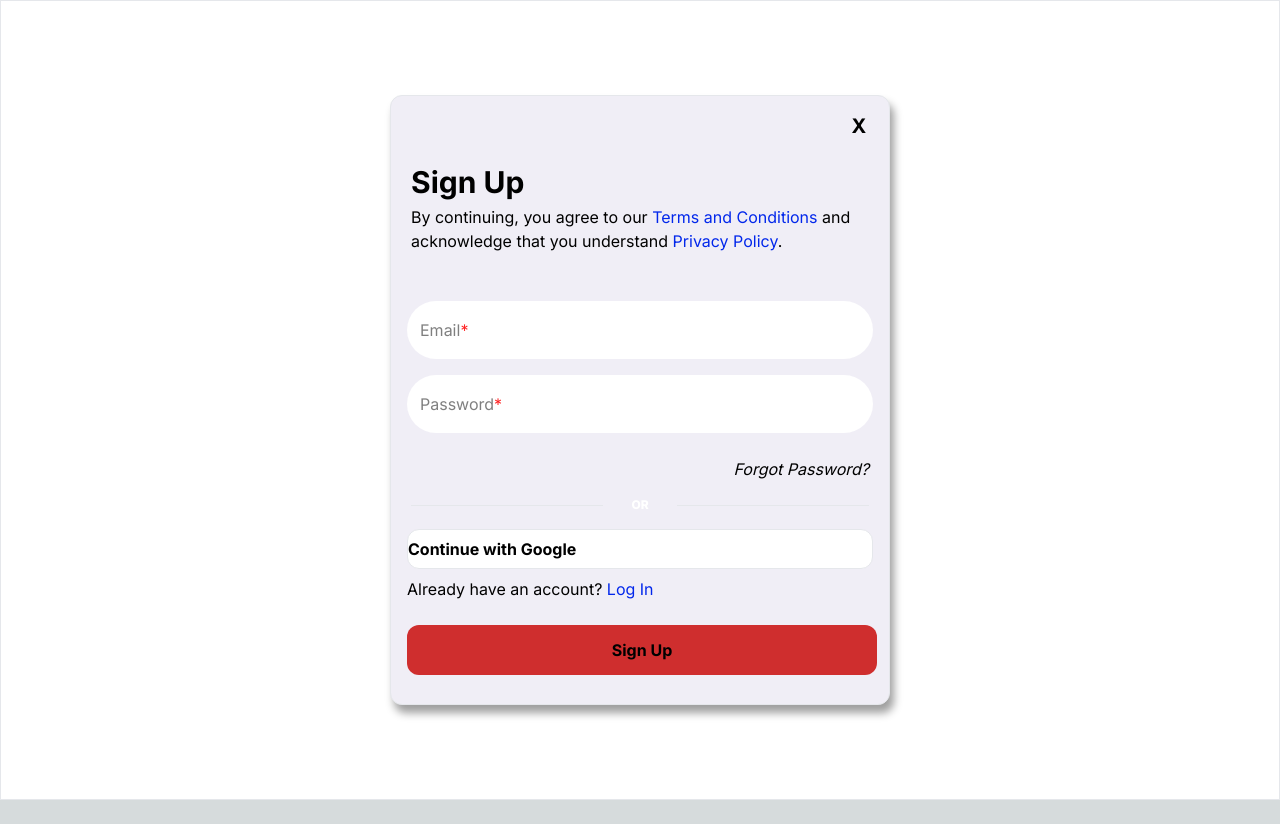
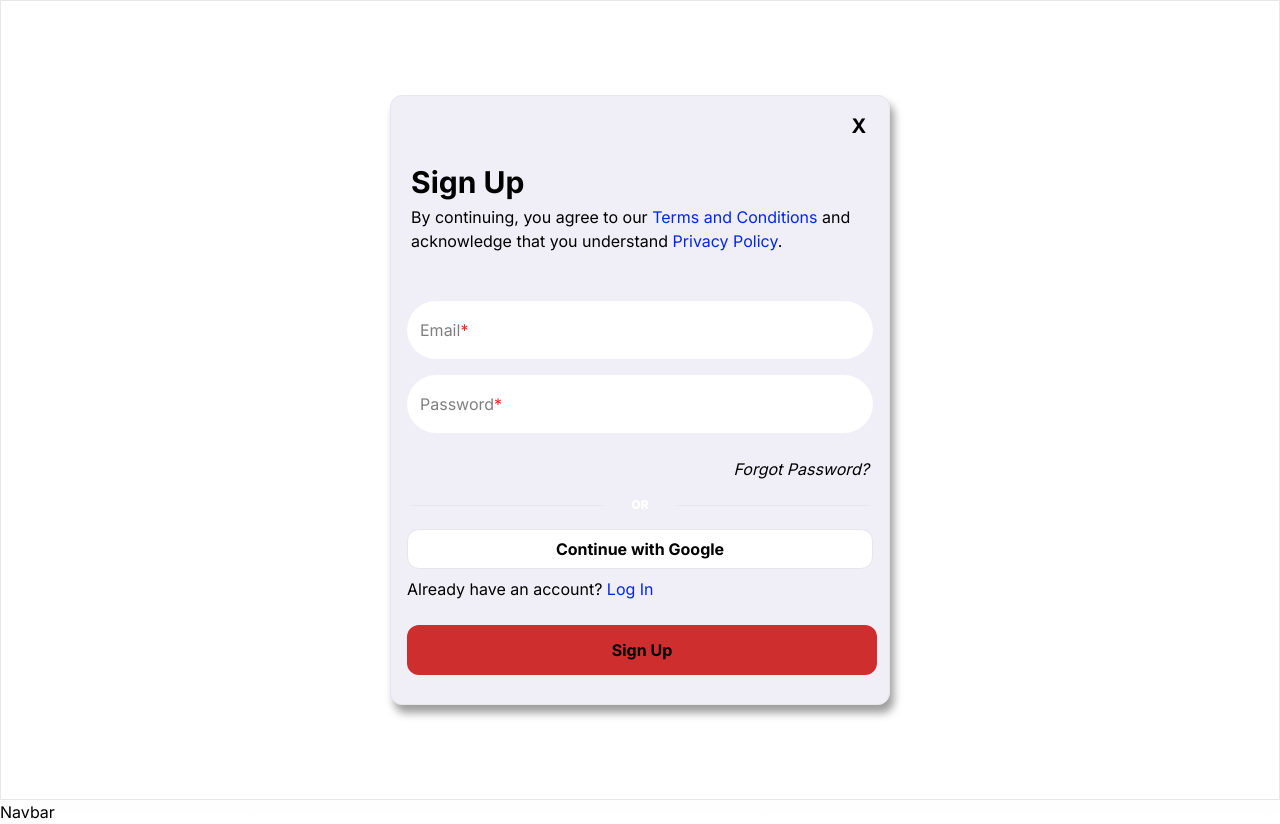
Before and after one commit to hplar05/zppsu-inc-form-automate-system, a Next.js app: page /sign-up in a window 1280 px wide. Before the commit the page ends 800 px from the top, so only its background shows below. Built offline with nearby package versions, Linux system fonts and the light colour scheme.

Commit message:
fix: firebase auth routes and add navbar component

```diff
--- a/app/(auth)/sign-in/page.jsx
+++ b/app/(auth)/sign-in/page.jsx
@@ -16,9 +16,11 @@ export default function LoginPage() {
       console.log({ res });
       setEmail("");
       setPassword("");
-      router.push("/");
-    } catch (error) {
-      console.error(e);
+      if (res.user) {
+        router.push("/");
+      }
+    } catch (err) {
+      console.log(err);
     }
   };
 
@@ -106,7 +108,7 @@ export default function LoginPage() {
           </div>
         </div>
         <div className="h-[40px] grid items-center mt-3 ml-4 mr-4">
-          <label className="border rounded-xl  bg-white h-[40px] grid items-center font-bold cursor-pointer">
+          <label className="border rounded-xl  bg-white h-[40px] grid items-center font-bold cursor-pointer text-black text-center">
             Continue with Google
           </label>
         </div>
--- a/app/(auth)/sign-up/page.jsx
+++ b/app/(auth)/sign-up/page.jsx
@@ -24,9 +24,9 @@ export default function SignupPage() {
       sessionStorage.setItem("user", true);
       setEmail("");
       setPassword("");
-      toast.success("Successfully created!");
-      <Toaster />;
+      if (res.user) {
         router.push("/sign-in");
+      }
     } catch (e) {
       console.error(e);
     }
@@ -63,7 +63,6 @@ export default function SignupPage() {
             </p>
           </div>
         </div>
-        <form>
         <div className="input-container grid gap-1 h-[120px] mt-12 ml-4 mr-4">
           <div className="relative mb-3">
             <input
@@ -115,7 +114,7 @@ export default function SignupPage() {
           </div>
         </div>
         <div className="h-[40px] grid items-center mt-3 ml-4 mr-4">
-            <label className="border rounded-xl  bg-white h-[40px] grid items-center font-bold cursor-pointer">
+          <label className="border rounded-xl  bg-white h-[40px] grid items-center font-bold cursor-pointer text-black text-center">
             Continue with Google
           </label>
         </div>
@@ -138,7 +137,6 @@ export default function SignupPage() {
             Sign Up
           </button>
         </div>
-        </form>
       </div>
     </main>
   );
--- /dev/null
+++ b/app/components/Navbar.jsx
@@ -0,0 +1,7 @@
+import React from "react";
+
+const Navbar = () => {
+  return <div>Navbar</div>;
+};
+
+export default Navbar;
--- a/app/layout.js
+++ b/app/layout.js
@@ -1,5 +1,6 @@
 import { Inter } from 'next/font/google'
 import './globals.css'
+import Navbar from './components/Navbar'
 
 const inter = Inter({ subsets: ['latin'] })
 
@@ -11,7 +12,9 @@ export const metadata = {
 export default function RootLayout({ children }) {
   return (
     <html lang="en">
-      <body className={inter.className}>{children}</body>
+      <body className={inter.className}>{children}
+      <Navbar/>
+      </body>
     </html>
   )
 }
```
Lines whose indentation alone changed are shown as unchanged.
